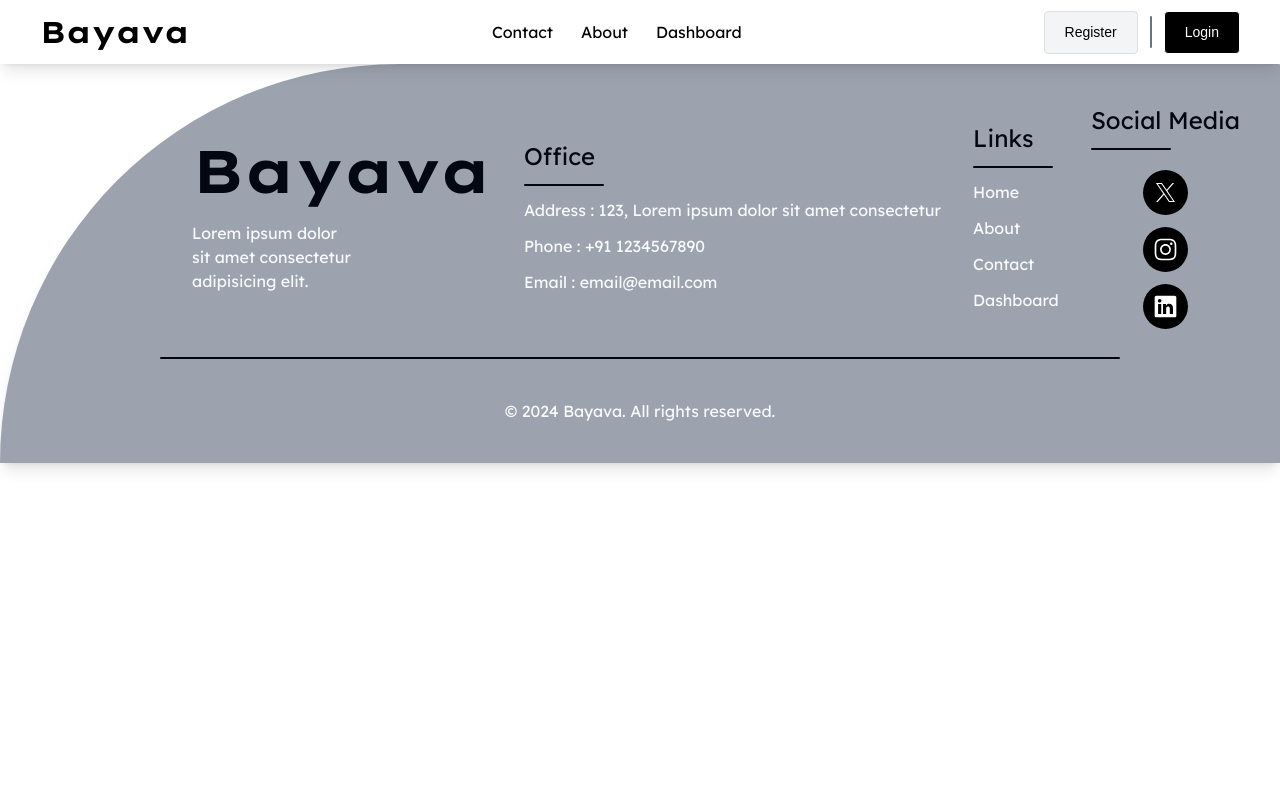
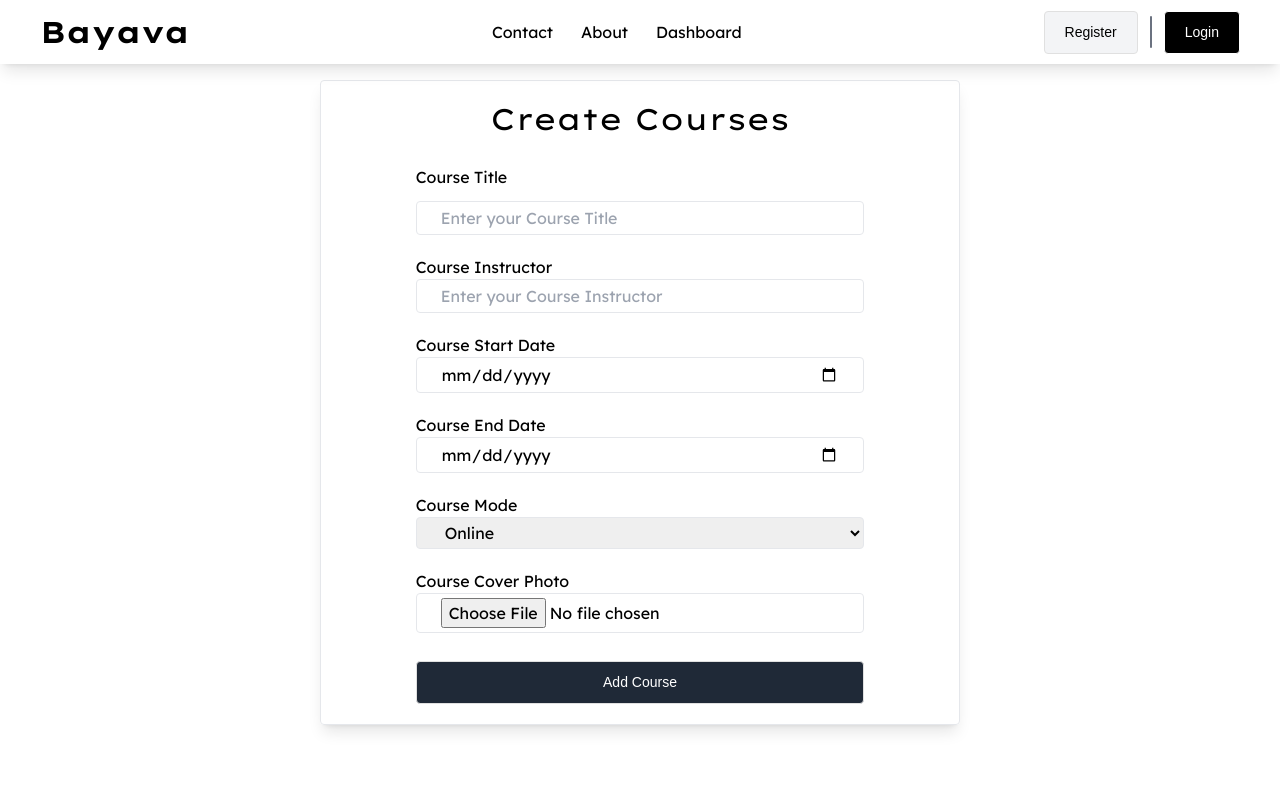
Before and after one commit to Grenud/heroku-test-app, a React (Vite) app in the folder client/: page /createProduct in a window 1280 px wide. Shown: the top 800 px of the page. Built offline with nearby package versions, Linux system fonts and the light colour scheme; a web font is replaced by a local one.

Commit message:
Add AdminDashboard component and CreateProduct component

```diff
--- /dev/null
+++ b/client/src/Components/Dashboard/AdminDashboard.jsx
@@ -0,0 +1,78 @@
+import React, { useEffect, useState } from "react";
+import axios from "axios";
+import { Link } from "react-router-dom";
+
+function AdminDashboard() {
+	const [data, setData] = useState([]);
+
+	useEffect(() => {
+		axios
+			.get("http://localhost:8000/api/bayava")
+			.then((res) => {
+				setData(res.data.rows);
+				console.log(res.data.rows);
+			})
+			.catch((err) => console.log(err));
+	}, []);
+
+	return (
+		<div className="min-h-screen flex flex-col p-24 gap-7">
+			<div className="flex flex-col gap-7">
+				<h1 className="text-7xl font-sans font-extrabold">
+					Admin Dashboard
+				</h1>
+                <div className="flex flex-col gap-7">
+                    <div className="flex justify-between items-center">
+                        <h3 className="text-4xl font-sans font-bold">Your Courses</h3>
+                        <Link to="/createProduct" className="enroll-button">Create Course</Link>
+                    </div>
+                    <div className="flex items-center justify-center">
+                        <hr className="w-full h-0.5 rounded bg-secondary-color"></hr>
+                    </div>
+                </div>
+			</div>
+			<div className="flex flex-wrap items-center justify-center gap-10  md:p-0 p-10">
+				{data.map((item, index) => {
+					const firstName = item.instructor__c.split(" ")[0];
+					return (
+						<div key={index}>
+							<div className="max-w-sm rounded overflow-hidden shadow-lg backdrop-blur-lg">
+								<img
+									className="object-cover h-48 w-96"
+									src={item.cover_photo__c}
+								/>
+								<div className="px-6 py-4">
+									<div className="flex justify-between items-center gap-3">
+										<div className="font-bold text-xl mb-2">
+											{item.name}
+										</div>
+										<div className="text-gray-700 text-base">
+											Instructor :{" "}
+											<span className="font-semibold">
+												{firstName}
+											</span>
+										</div>
+									</div>
+									<div className="flex justify-between items-center gap-3">
+										<p>Starts : {item.start_date__c}</p>
+										<p>Ends : {item.end_date__c}</p>
+									</div>
+								</div>
+								<div className="px-6 py-4 flex items-center justify-between">
+									<h3 className="text-2xl text-gray-700 font-black">
+										{item.mode__c}
+									</h3>
+									<button className="enroll-button">
+										Edit
+									</button>
+								</div>
+							</div>
+						</div>
+					);
+				})}
+			</div>
+		</div>
+	);
+}
+
+export default AdminDashboard;
--- /dev/null
+++ b/client/src/Components/Products/CreateProduct.jsx
@@ -0,0 +1,130 @@
+import React, {useState, useEffect} from "react";
+import { Link } from "react-router-dom";
+import axios from "axios";
+
+function CreateProduct() {
+
+    const [course, setCourse] = useState({
+        name: "",
+        description: "",
+        instructor__c: "",
+        start_date: "",
+        end_date: "",
+        mode__c: "",
+        // cover_photo: ""
+    })
+
+    const handleChange = (e) => {
+        setCourse({
+            ...course,
+            [e.target.name]: e.target.value
+        })
+    }
+
+    function handleSubmit(e) {
+        e.preventDefault();
+        console.log(course)
+        axios.post("http://localhost:8000/api/bayava", course)
+            .then(res => {
+                console.log(res)
+            })
+            .catch(err => {
+                console.log(err)
+            })
+        }
+
+
+
+	return (
+		<div className="min-h-screen flex flex-col items-center justify-center md:py-20 py-36 md:p-0 p-5">
+			<div className="border rounded p-5 flex flex-col items-center justify-center gap-7 md:w-1/2 full shadow-lg backdrop-blur-lg">
+				{/* <div className="w-full">
+                    <p className="p-5 w-full border shadow-lg rounded bg-red-600 text-white">Invalid email or password</p>
+                </div> */}
+				<div>
+					<h1 className="text-3xl text-center">Create Courses</h1>
+				</div>
+				<div className="w-full flex flex-col items-center justify-center gap-5">
+					<form className="flex justify-center items-center flex-col gap-7 w-full">
+						<div className="flex flex-col gap-5 md:w-3/4 w-full">
+							<div className="flex flex-col gap-3 w-full">
+								<label>Course Title</label>
+								<input
+									type="text"
+                                    name="name"
+                                    onChange={handleChange}
+									placeholder="Enter your Course Title"
+									className="border px-6 py-1 w-full rounded"
+								/>
+							</div>
+                            {/* <div className="flex flex-col gap-3 w-full">
+                                <label>Course Description</label>
+                                <textarea
+                                    placeholder="Enter your Course Description"
+                                    className="border px-6 py-1 w-full rounded"
+                                />
+                            </div> */}
+                            <div>
+                                <label>Course Instructor</label>
+                                <input
+                                    type="text"
+                                    name="instructor__c"
+                                    onChange={handleChange}
+                                    placeholder="Enter your Course Instructor"
+                                    className="border px-6 py-1 w-full rounded"
+                                />
+                            </div>
+                            <div>
+                                <label>Course Start Date</label>
+                                <input
+                                    type="date"
+                                    name="start_date"
+                                    onChange={handleChange}
+                                    className="border px-6 py-1 w-full rounded"
+                                />
+                            </div>
+                            <div>
+                                <label>Course End Date</label>
+                                <input
+                                    type="date"
+                                    name="end_date"
+                                    onChange={handleChange}
+                                    className="border px-6 py-1 w-full rounded"
+                                />
+                            </div>
+                            <div>
+                                <label>Course Mode</label>
+                                <select
+                                    className="border px-6 py-1 w-full rounded"
+                                    onChange={handleChange}
+                                    name="mode__c"
+                                >
+                                    <option value="Online">Online</option>
+                                    <option value="Offline">Offline</option>
+                                </select>
+                            </div>
+                            <div>
+                                <label>Course Cover Photo</label>
+                                <input
+                                    type="file"
+                                    className="border px-6 py-1 w-full rounded"
+                                    name="cover_photo"
+                                />
+                            </div>
+
+						</div>
+
+						<div className="md:w-3/4 w-full">
+							<button onClick={handleSubmit} className="button w-full">
+								Add Course
+							</button>
+						</div>
+					</form>
+
+				</div>
+			</div>
+		</div>
+	);
+}
+
+export default CreateProduct;
--- a/client/src/Routers/Router.jsx
+++ b/client/src/Routers/Router.jsx
@@ -5,6 +5,8 @@ import Dashboard from '../Components/Dashboard/Dashboard'
 import Register from '../Components/Auth/Register'
 import Login from '../Components/Auth/Login'
 import Footer from '../Components/Footer/Footer'
+import AdminDashboard from '../Components/Dashboard/AdminDashboard'
+import CreateProduct from '../Components/Products/CreateProduct'
 
 function Routers() {
   return (
@@ -12,6 +14,8 @@ function Routers() {
         <Navbar />
         <Routes>
             <Route path='/' element={<Navigate to='/dashboard'/>} />
+            <Route path='/adminDashboard' element={<AdminDashboard/>} />
+            <Route path='/createProduct' element={<CreateProduct/>} />
             {/* <Route path="/" element={<h1>Home</h1>} /> */}
             <Route path='/dashboard' element={<Dashboard/>} />
             <Route path='/login' element={<Login />} />
```
Also changed, not shown: 1 other file (tests, documents, lock files or other folders).
